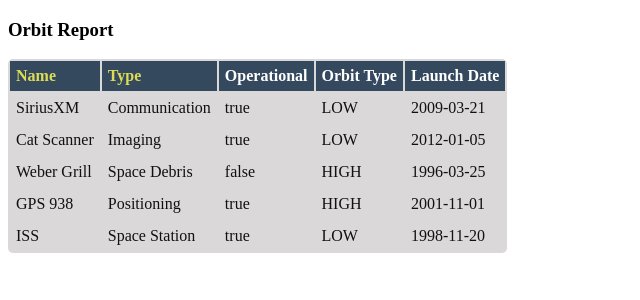
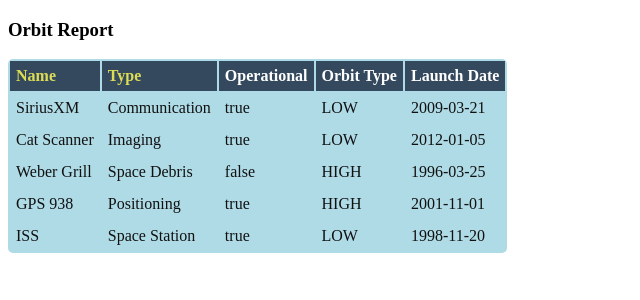
Before and after one commit to MTR2D2/orbit-report, an Angular app: page / in a window 1280 px wide. Shown: the top 300 px of the page, without its empty margins (0-640 px from the left). Built offline with nearby package versions, Linux system fonts and the light colour scheme.

Commit message:
changed CSS colors of table

```diff
--- a/src/app/orbit-list/orbit-list.component.css
+++ b/src/app/orbit-list/orbit-list.component.css
@@ -4,7 +4,7 @@
 }
 
 .warning {
-    background-color: #da8a8a;
+    background-color: #eca03c;
 }
 
 table {
@@ -13,7 +13,7 @@
   overflow: hidden;
   margin: 12px 0;
   min-width: 300px;
-  background: #dad8d8;
+  background: #afdbe6;
 }
 
 .header-row {
```
